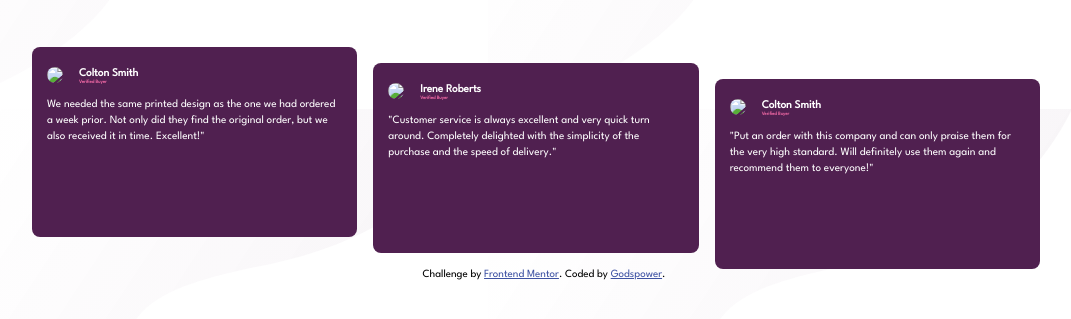
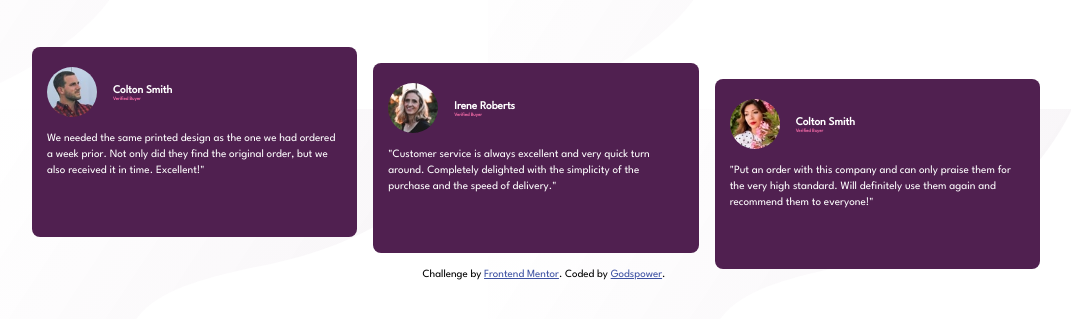
Before and after one commit to Petersgodspower19/Social-Card-for-frontendmentor.io-, a plain HTML site: page index.html in a window 1280 px wide. Shown: the part 253-572 px from the top of the page, without its empty margins (96-1167 px from the left). Drawn offline with Linux system fonts and the light colour scheme.

Commit message:
Update index.html

```diff
--- a/index.html
+++ b/index.html
@@ -84,7 +84,7 @@
         <div class="box1">
             <div class="box1profile">
                 <div class="box1profileimg">
-                   <img src="images/image-colton.jpg">
+                   <img src="image-colton.jpg">
                 </div>
                 <div class="box1profiledetails">
                     <h3>Colton Smith</h3>
@@ -101,7 +101,7 @@
         <div class="box2">
             <div class="box1profile">
                 <div class="box1profileimg">
-                   <img src="images/image-irene.jpg">
+                   <img src="image-irene.jpg">
                 </div>
                 <div class="box1profiledetails">
                     <h3>Irene Roberts</h3>
@@ -117,7 +117,7 @@
     <div class="box3">
             <div class="box1profile">
                 <div class="box1profileimg">
-                   <img src="images/image-anne.jpg">
+                   <img src="image-anne.jpg">
                 </div>
                 <div class="box1profiledetails">
                     <h3>Colton Smith</h3>
```
